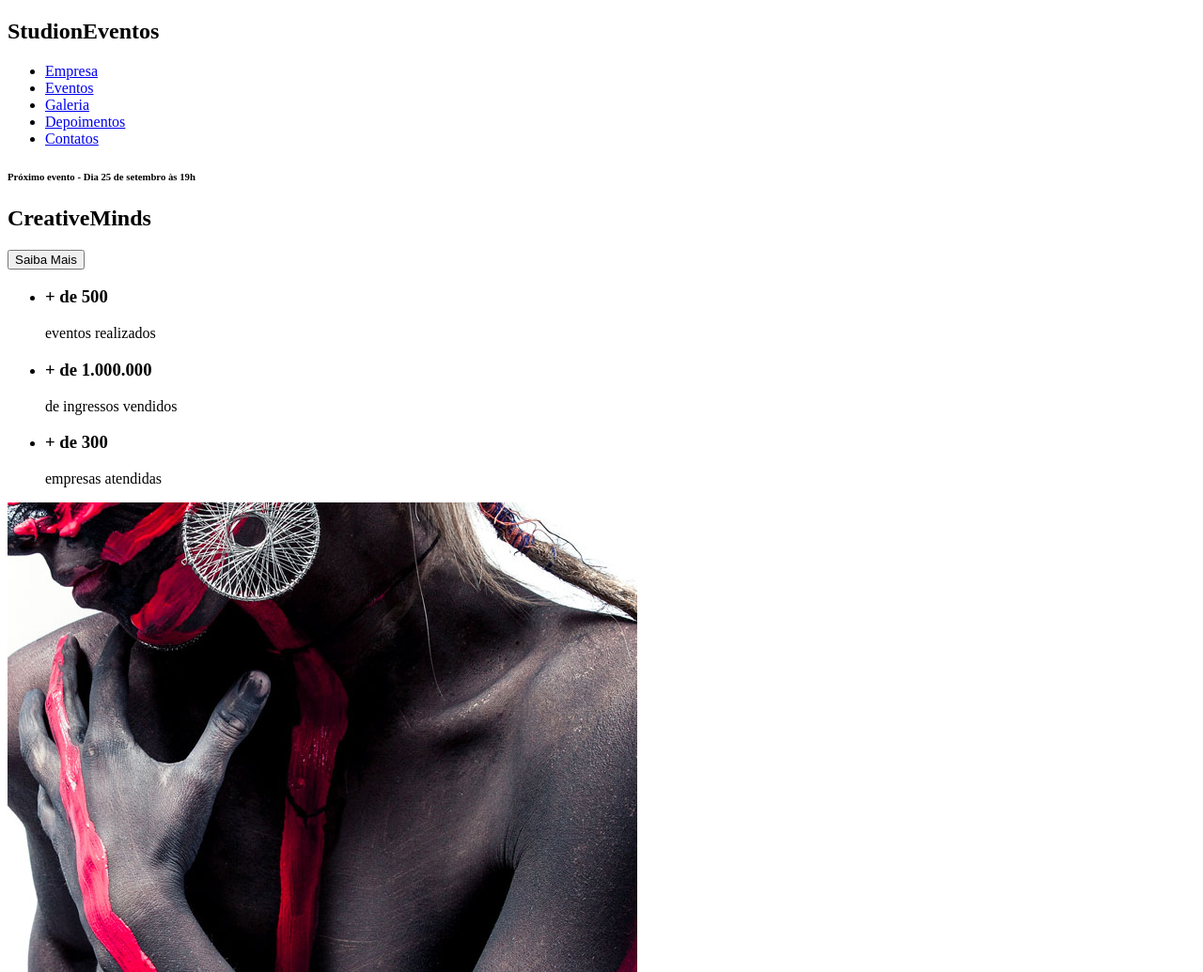
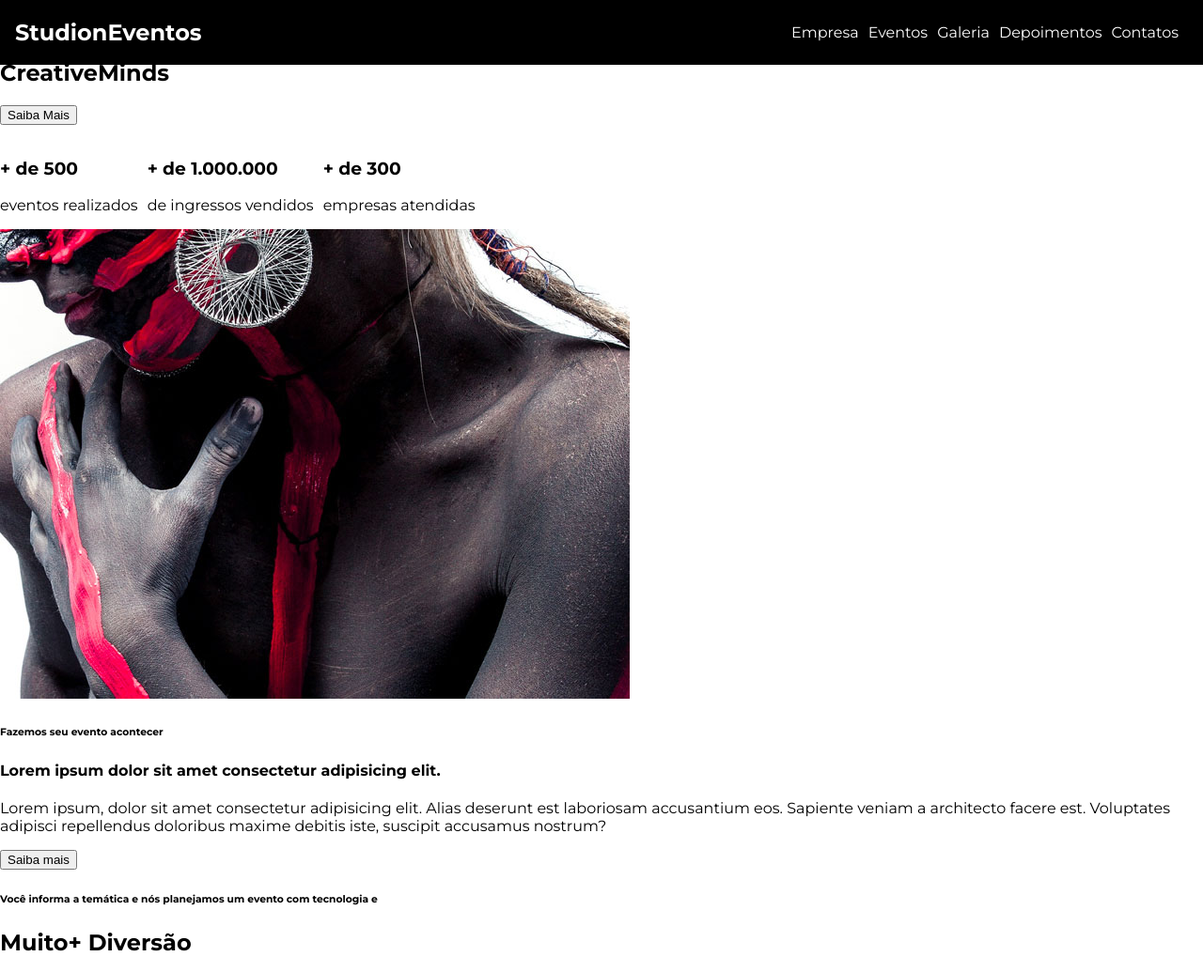
Before and after one commit to CamilaBerka/studion, a website: page src/index.html in a window 1280 px wide. Shown: the top 1035 px of the page at 94% size. Drawn offline with Linux system fonts and the light colour scheme.

Commit message:
feat(nav): added base style

```diff
--- a/src/index.html
+++ b/src/index.html
@@ -4,14 +4,15 @@
 <head>
     <meta charset="UTF-8">
     <meta name="viewport" content="width=device-width, initial-scale=1.0">
+    <link rel="stylesheet" href="style.css">
     <title>Studion</title>
 </head>
 
 <body>
-    <nav>
+    <nav class="navbar">
         <h1>Studi<span>on</span><span>Eventos</span></h1>
 
-        <ul>
+        <ul class="navbar__links">
             <li>
                 <a href="#empresa">
                     Empresa
--- /dev/null
+++ b/src/style.css
@@ -0,0 +1,48 @@
+@import url("https://fonts.googleapis.com/css2?family=Montserrat:wght@400;700&display=swap");
+
+* {
+  box-sizing: border-box;
+}
+
+:root {
+  font-family: "Montserrat", sans-serif;
+  font-size: 16px;
+}
+
+body {
+  margin: 0;
+}
+
+ul {
+  display: flex;
+  list-style: none;
+  padding-left: 0;
+}
+
+li {
+  margin-right: 0.625rem;
+}
+
+.navbar {
+  position: fixed;
+  display: grid;
+  grid-template-columns: 1fr 9fr;
+  align-items: center;
+  top: 0;
+  left: 0;
+
+  width: 100vw;
+  padding: 0 1rem;
+
+  background-color: #000; /* vermelho / verde / azul / transparência - 0 - F */
+  color: #fff;
+}
+
+.navbar__links {
+  justify-self: end;
+}
+
+.navbar__links a {
+    color: #fff;
+    text-decoration: none;
+}
```
